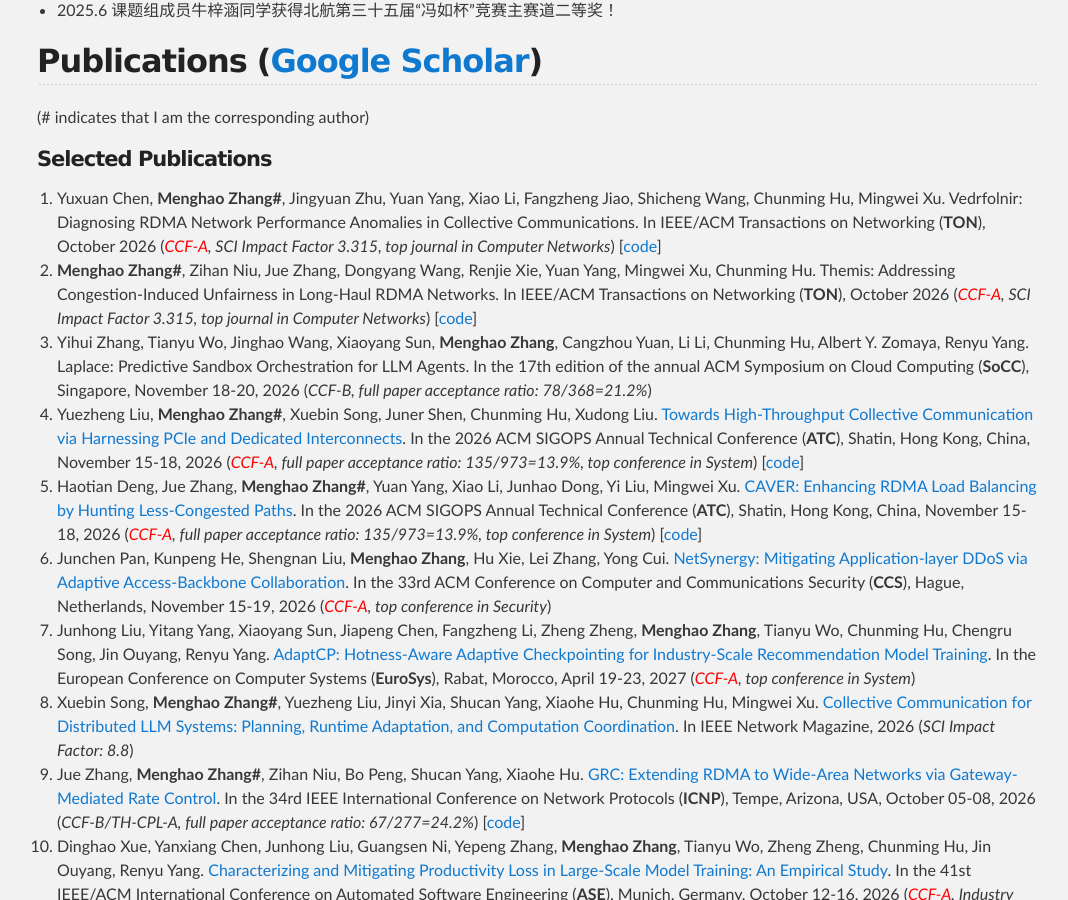
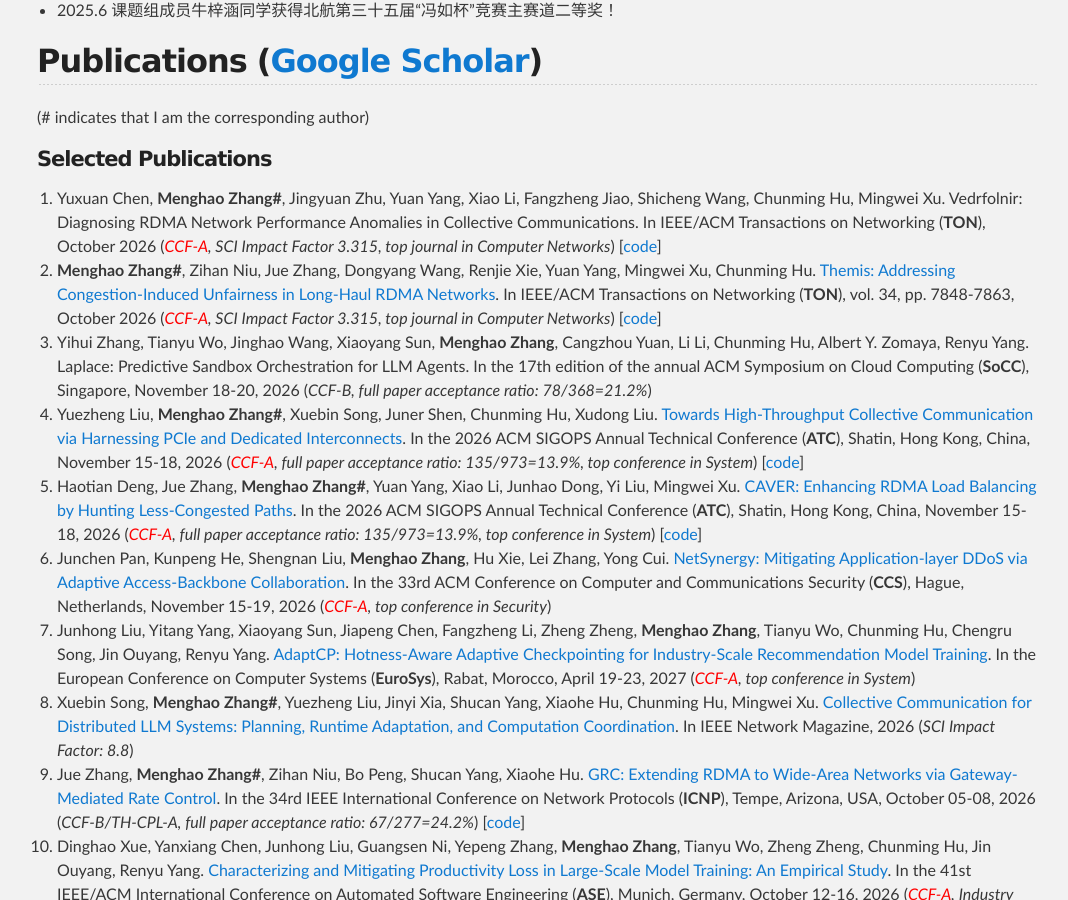
Before and after one commit to zhangmenghao/zhangmenghao.github.io, a Jekyll site: the page built from index.md, in a window 1280 px wide and 900 px high, scrolled down 1309 px. Shown: the whole window, without its empty margins (103-1171 px from the left). Built offline with Jekyll 4.4.1, drawn with Linux system fonts in a browser that asks for light colours; some of the changed text lies outside the part shown.

Commit message:
Add TON-Themis

```diff
--- a/index.md
+++ b/index.md
@@ -44,13 +44,12 @@
 ## Publications ([Google Scholar](https://scholar.google.com/citations?user=fv-p85gAAAAJ&hl=zh-CN))
 (# indicates that I am the corresponding author)
 #### Selected Publications
-41. Yuxuan Chen, __Menghao Zhang#__, Jingyuan Zhu, Yuan Yang, Xiao Li, Fangzheng Jiao, Shicheng Wang,
-Chunming Hu, Mingwei Xu.
+41. Yuxuan Chen, __Menghao Zhang#__, Jingyuan Zhu, Yuan Yang, Xiao Li, Fangzheng Jiao, Shicheng Wang, Chunming Hu, Mingwei Xu.
 Vedrfolnir: Diagnosing RDMA Network Performance Anomalies in Collective Communications.
 In IEEE/ACM Transactions on Networking (**TON**), October 2026 (*<font color='red'>CCF-A</font>, SCI Impact Factor 3.315, top journal in Computer Networks*) [[code](https://github.com/Networked-System-and-Security-Group/Vedrfolnir/tree/TON26)]
 40. __Menghao Zhang#__, Zihan Niu, Jue Zhang, Dongyang Wang, Renjie Xie, Yuan Yang, Mingwei Xu, Chunming Hu.
-Themis: Addressing Congestion-Induced Unfairness in Long-Haul RDMA Networks.
-In IEEE/ACM Transactions on Networking (**TON**), October 2026 (*<font color='red'>CCF-A</font>, SCI Impact Factor 3.315, top journal in Computer Networks*) [[code](https://github.com/Networked-System-and-Security-Group/Themis/tree/TON)]
+[Themis: Addressing Congestion-Induced Unfairness in Long-Haul RDMA Networks](./papers/TON2026-Themis.pdf).
+In IEEE/ACM Transactions on Networking (**TON**), vol. 34, pp. 7848-7863, October 2026 (*<font color='red'>CCF-A</font>, SCI Impact Factor 3.315, top journal in Computer Networks*) [[code](https://github.com/Networked-System-and-Security-Group/Themis/tree/TON)]
 39. Yihui Zhang, Tianyu Wo, Jinghao Wang, Xiaoyang Sun, __Menghao Zhang__, Cangzhou Yuan, Li Li, Chunming Hu, Albert Y. Zomaya, Renyu Yang.
 Laplace: Predictive Sandbox Orchestration for LLM Agents.
 In the 17th edition of the annual ACM Symposium on Cloud Computing (**SoCC**), Singapore, November 18-20, 2026 (*CCF-B, full paper acceptance ratio: 78/368=21.2%*)
@@ -122,13 +121,13 @@
 In the 32nd IEEE International Conference on Network Protocols (**ICNP**), Charleroi, Belgium, October 28-31, 2024 (*CCF-B/TH-CPL-A, full paper acceptance ratio: 50/205=24.4%*) [[code](https://github.com/czt8888/Paraleon-ns3)]
 16. Renjie Xie, Jiahao Cao, Yuxi Zhu, Yixiang Zhang, Yi He, Hanyi Peng, Yixiao Wang, Mingwei Xu, Kun Sun, Enhuan Dong, Qi Li, __Menghao Zhang__, Jiang Li.
 [Cactus: Obfuscating Bidirectional Encrypted TCP Traffic at Client Side](./papers/TIFS2024-Cactus.pdf).
-In IEEE Transactions on Information Forensics and Security (**TIFS**), 2024 (*<font color='red'>CCF-A</font>, SCI Impact Factor 6.8, top journal in Network and Information Security*)
+In IEEE Transactions on Information Forensics and Security (**TIFS**), vol. 19, pp. 7659-7673, August 2024 (*<font color='red'>CCF-A</font>, SCI Impact Factor 6.8, top journal in Network and Information Security*)
 15. Shicheng Wang, __Menghao Zhang#__, Yuying Du, Ziteng Chen, Zhiliang Wang, Mingwei Xu, Renjie Xie, Jiahai Yang.
 [LoRDMA: A New Low-Rate DoS Attack in RDMA Networks](./papers/NDSS2024-LoRDMA.pdf).
 In the 31st Network and Distributed System Security Symposium (**NDSS**), San Diego, CA, USA, February 26-March 1, 2024 (*<font color='red'>CCF-A</font>, top conference in Security*) [[code](https://github.com/wangshicheng1225/LoRDMA)]
 14. __Menghao Zhang__, Guanyu Li, Cheng Guo, Han Bao, Mingwei Xu, Hongxin Hu, Fenghua Li.
 [IMap: Toward a Fast, Scalable and Reconfigurable In-Network Scanner with Programmable Switches](./papers/TIFS2024-IMap.pdf).
-In IEEE Transactions on Information Forensics and Security (**TIFS**), vol. 19, pp. 601-615, 2024 (*<font color='red'>CCF-A</font>, SCI Impact Factor 6.8, top journal in Network and Information Security*) [[code](https://github.com/IMapScanner/IMap)]
+In IEEE Transactions on Information Forensics and Security (**TIFS**), vol. 19, pp. 601-615, October 2023 (*<font color='red'>CCF-A</font>, SCI Impact Factor 6.8, top journal in Network and Information Security*) [[code](https://github.com/IMapScanner/IMap)]
 13. Renjie Xie, Jiahao Cao, Enhuan Dong, Mingwei Xu, Kun Sun, Qi Li, Licheng Shen, __Menghao Zhang__.
 [Rosetta: Enabling Robust TLS Encrypted Traffic Classification in Diverse Network Environments with TCP-Aware Traffic Augmentation](./papers/Security23-Rosetta.pdf).
 In the 32nd USENIX Security Symposium (**USENIX Security**), Anaheim, CA, USA, August 9-11, 2023 (*<font color='red'>CCF-A</font>, top conference in Security*) [[code](https://github.com/sunskyXX/Rosetta)]
```
Also changed, not shown: 1 other file.
